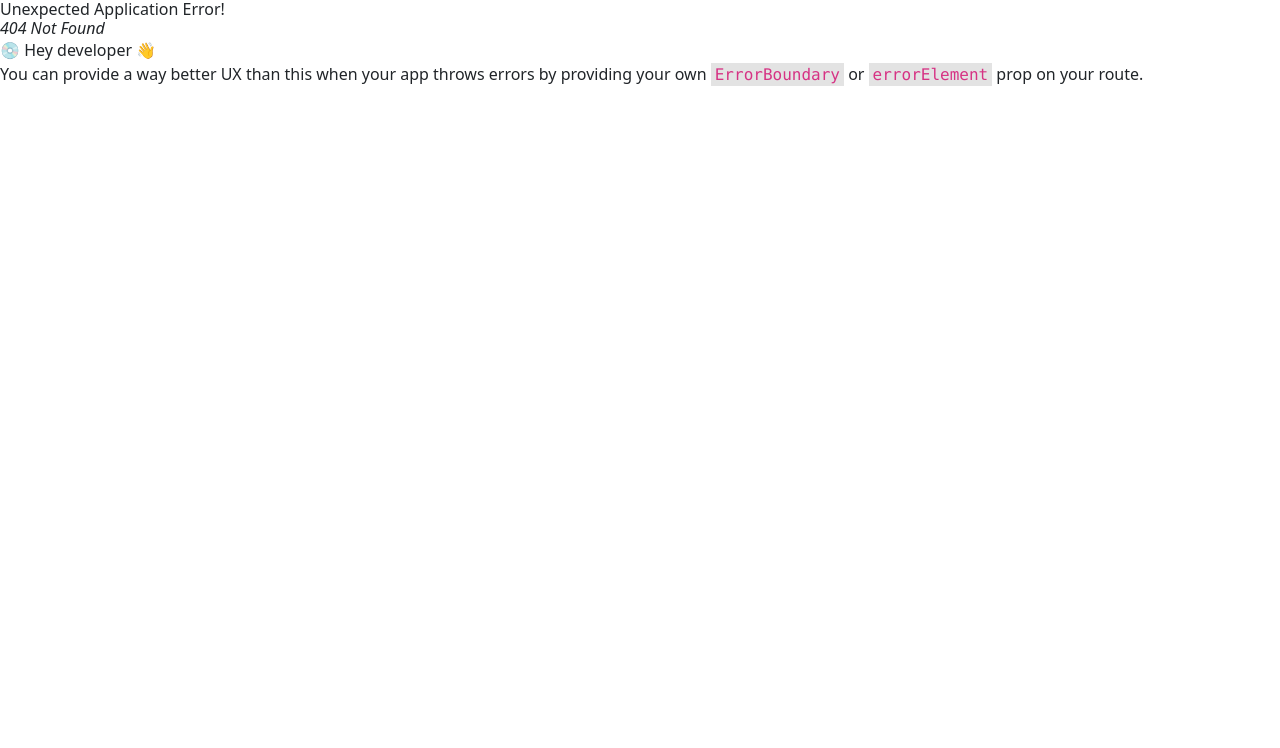
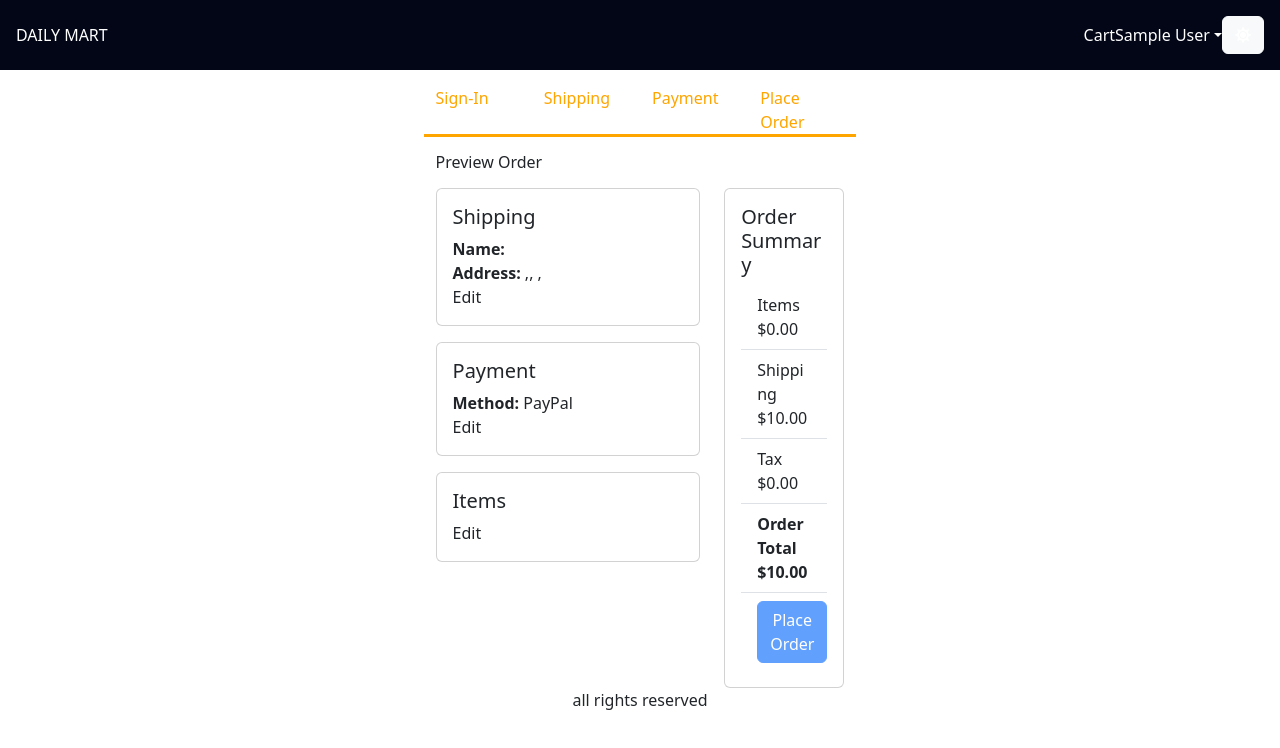
Before and after one commit to NwobiaDavid/DailyMart, a React (Vite) app in the folder frontend/: page /placeorder in a window 1280 px wide. Before the commit this address had no page. Shown: the top 748 px of the page. Built offline with nearby package versions, Linux system fonts and the light colour scheme; sample sign-in values are in the browser's storage.

Commit message:
created the place order page

```diff
--- a/frontend/src/Store.tsx
+++ b/frontend/src/Store.tsx
@@ -40,6 +40,7 @@
   | { type: 'SWITCH_MODE' }
   | { type: 'CART_ADD_ITEM'; payload: CartItem }
   | { type: 'CART_REMOVE_ITEM'; payload: CartItem }
+  | { type: 'CART_CLEAR' }
   | { type: 'USER_SIGNIN'; payload: UserInfo }
   | { type: 'USER_SIGNOUT' }
   | { type: 'SAVE_SHIPPING_ADDRESS'; payload: ShippingAddress }
@@ -72,6 +73,9 @@
       localStorage.setItem('cartItems', JSON.stringify(cartItems));
       return { ...state, cart: { ...state.cart, cartItems } };
     }
+
+    case 'CART_CLEAR':
+      return { ...state, cart: { ...state.cart, cartItems: [] } }
 
     case 'USER_SIGNIN':
       return { ...state, userInfo: action.payload };
--- a/frontend/src/apiClient.ts
+++ b/frontend/src/apiClient.ts
@@ -8,4 +8,15 @@
     }
 })
 
+apiClient.interceptors.request.use(async (config) => {
+    if(localStorage.getItem('userInfo'))
+    config.headers.authorization = `Bearer ${
+        JSON.parse(localStorage.getItem(`userInfo`)!).token
+    }`
+    return config
+},
+(error)=> {
+    Promise.reject(error);
+})
+
 export default apiClient;
--- /dev/null
+++ b/frontend/src/components/ProtectedRoute.tsx
@@ -0,0 +1,14 @@
+import { useContext } from 'react';
+import { Store } from '../Store';
+import { Navigate, Outlet } from 'react-router-dom';
+
+export default function ProtectedRoute() {
+  const {
+    state: { userInfo },
+  } = useContext(Store);
+  if (userInfo) {
+    return <Outlet />;
+  } else {
+    return <Navigate to="/signin" />;
+  }
+}
--- /dev/null
+++ b/frontend/src/hooks/orderHooks.ts
@@ -0,0 +1,30 @@
+
+import { useMutation, useQuery } from '@tanstack/react-query'
+import apiClient from '../apiClient'
+import { CartItem, ShippingAddress } from '../types/Cart'
+import { Order } from '../types/Order'
+
+export const useGetOrderDetailsQuery = (id: string) =>
+  useQuery({
+    queryKey: ['orders', id],
+    queryFn: async () => (await apiClient.get<Order>(`api/orders/${id}`)).data,
+  })
+
+export const useCreateOrderMutation = () =>
+  useMutation({
+    mutationFn: async (order: {
+      orderItems: CartItem[]
+      shippingAddress: ShippingAddress
+      paymentMethod: string
+      itemsPrice: number
+      shippingPrice: number
+      taxPrice: number
+      totalPrice: number
+    }) =>
+      (
+        await apiClient.post<{ message: string; order: Order }>(
+          `api/orders`,
+          order
+        )
+      ).data,
+  })
--- a/frontend/src/main.tsx
+++ b/frontend/src/main.tsx
@@ -20,17 +20,23 @@
 import SignupPage from './pages/SignupPage.tsx';
 import ShippingAddressPage from './pages/ShippingAddressPage.tsx';
 import PaymentMethodPage from './pages/PaymentMethodPage.tsx';
+import ProtectedRoute from './components/ProtectedRoute.tsx';
+import PlaceOrderPage from './pages/PlaceOrderPage.tsx';
 
 const router = createBrowserRouter(
   createRoutesFromElements(
     <Route path="/" element={<App />}>
       <Route index={true} element={<Homepage />} />
       <Route path="product/:slug" element={<ProductPage />} />
-      <Route path='cart' element={<CartPage />} />
-      <Route path='signin' element={<SigninPage  />} />
-      <Route path='signup' element={<SignupPage  />} />
-      <Route path='shipping' element={<ShippingAddressPage  />} />
-      <Route path='payment' element={<PaymentMethodPage  />} />
+      <Route path="cart" element={<CartPage />} />
+      <Route path="signin" element={<SigninPage />} />
+      <Route path="signup" element={<SignupPage />} />
+      <Route path="" element={<ProtectedRoute />}>
+        <Route path="shipping" element={<ShippingAddressPage />} />
+        <Route path="payment" element={<PaymentMethodPage />} />
+        <Route path="placeorder" element={<PlaceOrderPage />} />
+      </Route>
+
       {/* <Route path="dashboard" element={<Dashboard />} /> */}
       {/* ... etc. */}
     </Route>
--- a/frontend/src/pages/Homepage.tsx
+++ b/frontend/src/pages/Homepage.tsx
@@ -5,7 +5,7 @@
 import { useGetProductsQuery } from '../hooks/ProductHooks';
 import { getError } from '../utils';
 import { ApiError } from '../types/ApiError';
-import loadingBox from '../components/loadingBox';
+import loadingBox from '../components/LoadingBox';
 
 
 export default function Homepage() {
--- /dev/null
+++ b/frontend/src/pages/PlaceOrderPage.tsx
@@ -0,0 +1,167 @@
+import { useContext, useEffect } from 'react'
+import { Button, Card, Col, ListGroup, Row } from 'react-bootstrap'
+import { Helmet } from 'react-helmet-async'
+import { Link, useNavigate } from 'react-router-dom'
+import { toast } from 'react-toastify'
+import CheckoutSteps from '../components/CheckoutSteps'
+import LoadingBox from '../components/LoadingBox'
+import { useCreateOrderMutation } from '../hooks/orderHooks'
+import { Store } from '../Store'
+import { ApiError } from '../types/ApiError'
+import { getError } from '../utils'
+
+export default function PlaceOrderPage() {
+  const navigate = useNavigate()
+
+  const { state, dispatch } = useContext(Store)
+  const { cart, userInfo } = state
+
+  const round2 = (num: number) => Math.round(num * 100 + Number.EPSILON) / 100 // 123.2345 => 123.23
+
+  cart.itemsPrice = round2(
+    cart.cartItems.reduce((a, c) => a + c.quantity * c.price, 0)
+  )
+  cart.shippingPrice = cart.itemsPrice > 100 ? round2(0) : round2(10)
+  cart.taxPrice = round2(0.15 * cart.itemsPrice)
+  cart.totalPrice = cart.itemsPrice + cart.shippingPrice + cart.taxPrice
+
+  const { mutateAsync: createOrder, isLoading } = useCreateOrderMutation()
+
+  const placeOrderHandler = async () => {
+    try {
+      const data = await createOrder({
+        orderItems: cart.cartItems,
+        shippingAddress: cart.shippingAddress,
+        paymentMethod: cart.paymentMethod,
+        itemsPrice: cart.itemsPrice,
+        shippingPrice: cart.shippingPrice,
+        taxPrice: cart.taxPrice,
+        totalPrice: cart.totalPrice,
+      })
+      dispatch({ type: 'CART_CLEAR' })
+      localStorage.removeItem('cartItems')
+      navigate(`/order/${data.order._id}`)
+    } catch (err) {
+      toast.error(getError(err as ApiError))
+    }
+  }
+
+  useEffect(() => {
+    if (!cart.paymentMethod) {
+      navigate('/payment')
+    }
+  }, [cart, navigate])
+
+  return (
+    <div>
+      <CheckoutSteps step1 step2 step3 step4></CheckoutSteps>
+      <Helmet>
+        <title>Preview Order</title>
+      </Helmet>
+      <h1 className="my-3">Preview Order</h1>
+      <Row>
+        <Col md={8}>
+          <Card className="mb-3">
+            <Card.Body>
+              <Card.Title>Shipping</Card.Title>
+              <Card.Text>
+                <strong>Name:</strong> {cart.shippingAddress.fullName} <br />
+                <strong>Address: </strong> {cart.shippingAddress.address},
+                {cart.shippingAddress.city}, {cart.shippingAddress.postalCode},
+                {cart.shippingAddress.country}
+              </Card.Text>
+              <Link to="/shipping">Edit</Link>
+            </Card.Body>
+          </Card>
+
+          <Card className="mb-3">
+            <Card.Body>
+              <Card.Title>Payment</Card.Title>
+              <Card.Text>
+                <strong>Method:</strong> {cart.paymentMethod}
+              </Card.Text>
+              <Link to="/payment">Edit</Link>
+            </Card.Body>
+          </Card>
+
+          <Card className="mb-3">
+            <Card.Body>
+              <Card.Title>Items</Card.Title>
+              <ListGroup variant="flush">
+                {cart.cartItems.map((item) => (
+                  <ListGroup.Item key={item._id}>
+                    <Row className="align-items-center">
+                      <Col md={6}>
+                        <img
+                          src={item.image}
+                          alt={item.name}
+                          className="img-fluid rounded thumbnail"
+                        ></img>{' '}
+                        <Link to={`/product/${item.slug}`}>{item.name}</Link>
+                      </Col>
+                      <Col md={3}>
+                        <span>{item.quantity}</span>
+                      </Col>
+                      <Col md={3}>${item.price}</Col>
+                    </Row>
+                  </ListGroup.Item>
+                ))}
+              </ListGroup>
+              <Link to="/cart">Edit</Link>
+            </Card.Body>
+          </Card>
+        </Col>
+
+        <Col md={4}>
+          <Card>
+            <Card.Body>
+              <Card.Title>Order Summary</Card.Title>
+              <ListGroup variant="flush">
+                <ListGroup.Item>
+                  <Row>
+                    <Col>Items</Col>
+                    <Col>${cart.itemsPrice.toFixed(2)}</Col>
+                  </Row>
+                </ListGroup.Item>
+                <ListGroup.Item>
+                  <Row>
+                    <Col>Shipping</Col>
+                    <Col>${cart.shippingPrice.toFixed(2)}</Col>
+                  </Row>
+                </ListGroup.Item>
+                <ListGroup.Item>
+                  <Row>
+                    <Col>Tax</Col>
+                    <Col>${cart.taxPrice.toFixed(2)}</Col>
+                  </Row>
+                </ListGroup.Item>
+                <ListGroup.Item>
+                  <Row>
+                    <Col>
+                      <strong> Order Total</strong>
+                    </Col>
+                    <Col>
+                      <strong>${cart.totalPrice.toFixed(2)}</strong>
+                    </Col>
+                  </Row>
+                </ListGroup.Item>
+                <ListGroup.Item>
+                  <div className="d-grid">
+                    <Button
+                      type="button"
+                      onClick={placeOrderHandler}
+                      disabled={cart.cartItems.length === 0 || isLoading}
+                    >
+                      Place Order
+                    </Button>
+                    {isLoading && <LoadingBox></LoadingBox>}
+                  </div>
+                </ListGroup.Item>
+              </ListGroup>
+            </Card.Body>
+          </Card>
+        </Col>
+      </Row>
+    </div>
+  )
+}
--- a/frontend/src/pages/ProductPage.tsx
+++ b/frontend/src/pages/ProductPage.tsx
@@ -4,7 +4,7 @@
 import { useNavigate, useParams } from 'react-router-dom';
 import { useGetProductDetailsBySlugQuery } from '../hooks/ProductHooks';
 import MessageBox from '../components/MessageBox';
-import LoadingBox from '../components/loadingBox';
+import LoadingBox from '../components/LoadingBox';
 import { convertProductToCartItem, getError } from '../utils';
 import { ApiError } from '../types/ApiError';
 import Rating from '../components/Rating';
--- a/frontend/src/pages/SigninPage.tsx
+++ b/frontend/src/pages/SigninPage.tsx
@@ -7,7 +7,7 @@
 import { ApiError } from "../types/ApiError"
 import { Button, Container, Form } from "react-bootstrap"
 import { Helmet } from "react-helmet-async"
-import LoadingBox  from "../components/loadingBox";
+import LoadingBox  from "../components/LoadingBox";
 
 export default function SigninPage() {
     const navigate = useNavigate()
--- /dev/null
+++ b/frontend/src/types/Order.ts
@@ -0,0 +1,20 @@
+import { CartItem, ShippingAddress } from "./Cart";
+import { User } from "./User";
+
+
+export type Order = {
+    _id: string
+    orderItems: CartItem[]
+    shippingAddress: ShippingAddress
+    paymentMethod: string
+    user: User
+    createdAt: string
+    isPaid: boolean
+    paidAt: string
+    isDelivered: boolean
+    deliveredAt: string
+    itemsPrice: number
+    shippingPrice: number
+    taxPrice: number
+    totalPrice: number
+}
```
Also changed, not shown: frontend/src/types/User.ts (added, +7 -0 lines).
